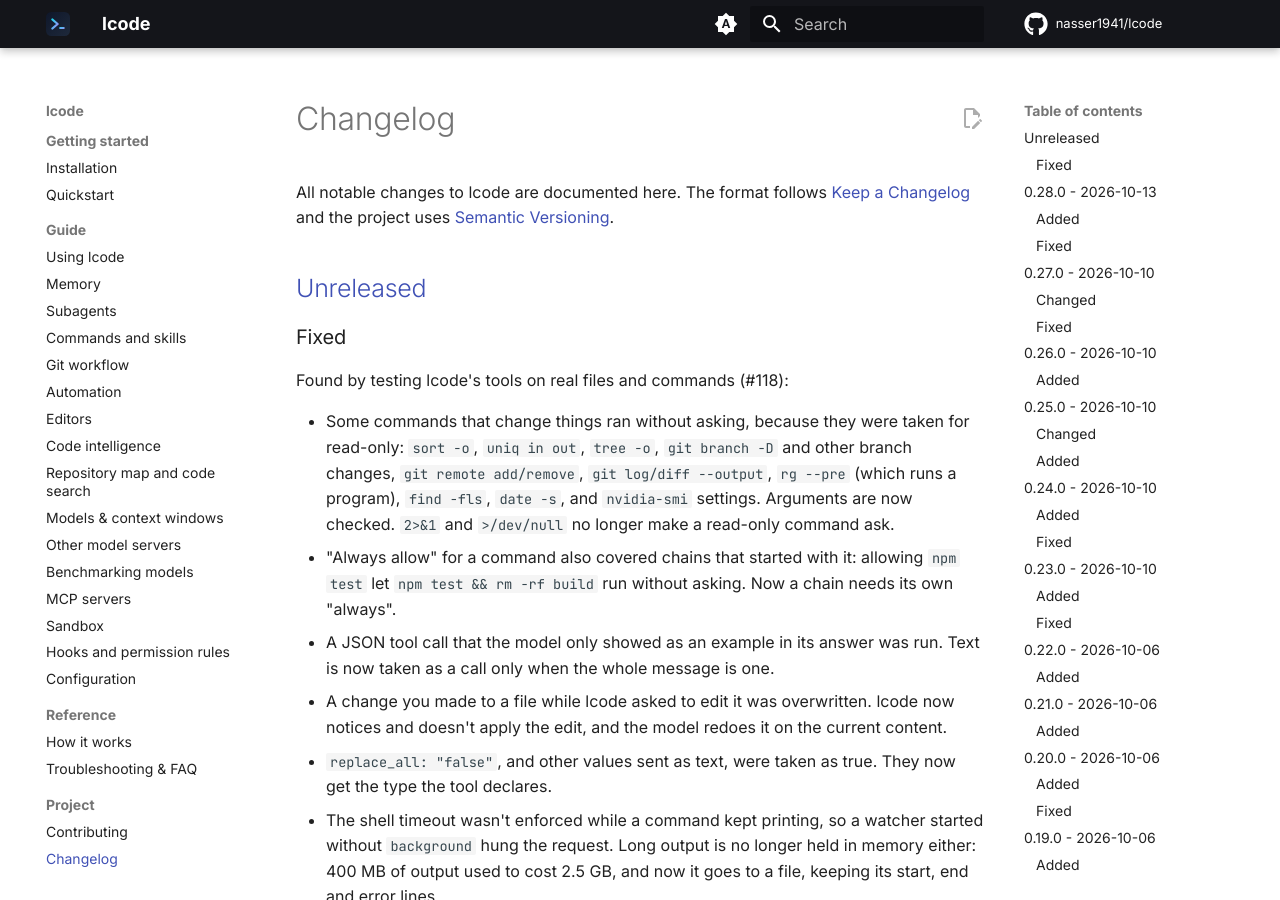
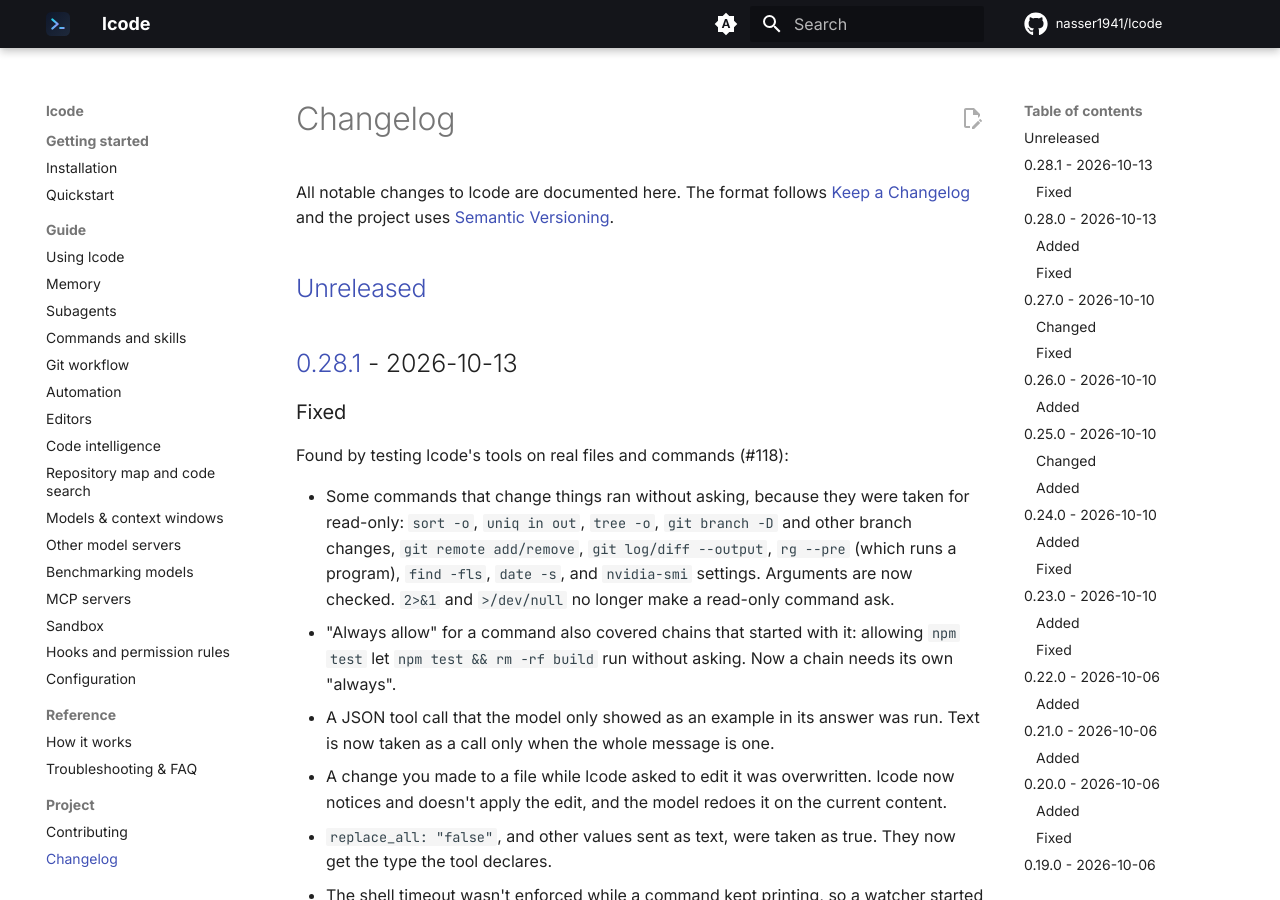
Before and after one commit to nasser1941/lcode, an MkDocs documentation site: the page built from docs/changelog.md, in a window 1280 px wide and 900 px high. Built offline with MkDocs 1.6.1 and Material for MkDocs 9.7.7, drawn with Linux system fonts in a browser that asks for light colours; comment, search, counter and statistics services are not loaded.

Commit message:
Release 0.28.1 (#120)
Co-authored-by: nasser1941 <9349840+nasser1941@users.noreply.github.com>
Co-authored-by: Claude Opus 5.5 <noreply@anthropic.com>

```diff
--- a/CHANGELOG.md
+++ b/CHANGELOG.md
@@ -5,6 +5,8 @@ All notable changes to lcode are documented here. The format follows
 [Semantic Versioning](https://semver.org/).
 
 ## [Unreleased]
+
+## [0.28.1] - 2026-10-13
 
 ### Fixed
 
@@ -630,7 +632,8 @@ First public release.
 - `AGENTS.md` project instructions and `/init` to generate them.
 - One-line installer for Linux and macOS.
 
-[Unreleased]: https://github.com/nasser1941/lcode/compare/v0.28.0...HEAD
+[Unreleased]: https://github.com/nasser1941/lcode/compare/v0.28.1...HEAD
+[0.28.1]: https://github.com/nasser1941/lcode/compare/v0.28.0...v0.28.1
 [0.28.0]: https://github.com/nasser1941/lcode/compare/v0.27.0...v0.28.0
 [0.27.0]: https://github.com/nasser1941/lcode/compare/v0.26.0...v0.27.0
 [0.26.0]: https://github.com/nasser1941/lcode/compare/v0.25.0...v0.26.0
--- a/src/lcode/__init__.py
+++ b/src/lcode/__init__.py
@@ -3,7 +3,7 @@
 From a program: `from lcode import Session` (see lcode.api).
 """
 
-__version__ = "0.28.0"
+__version__ = "0.28.1"
 
 API = ("Session", "Result", "Options", "SetupError")
 
```
Also changed, not shown: docs/quickstart.md (+1 -1 lines).
